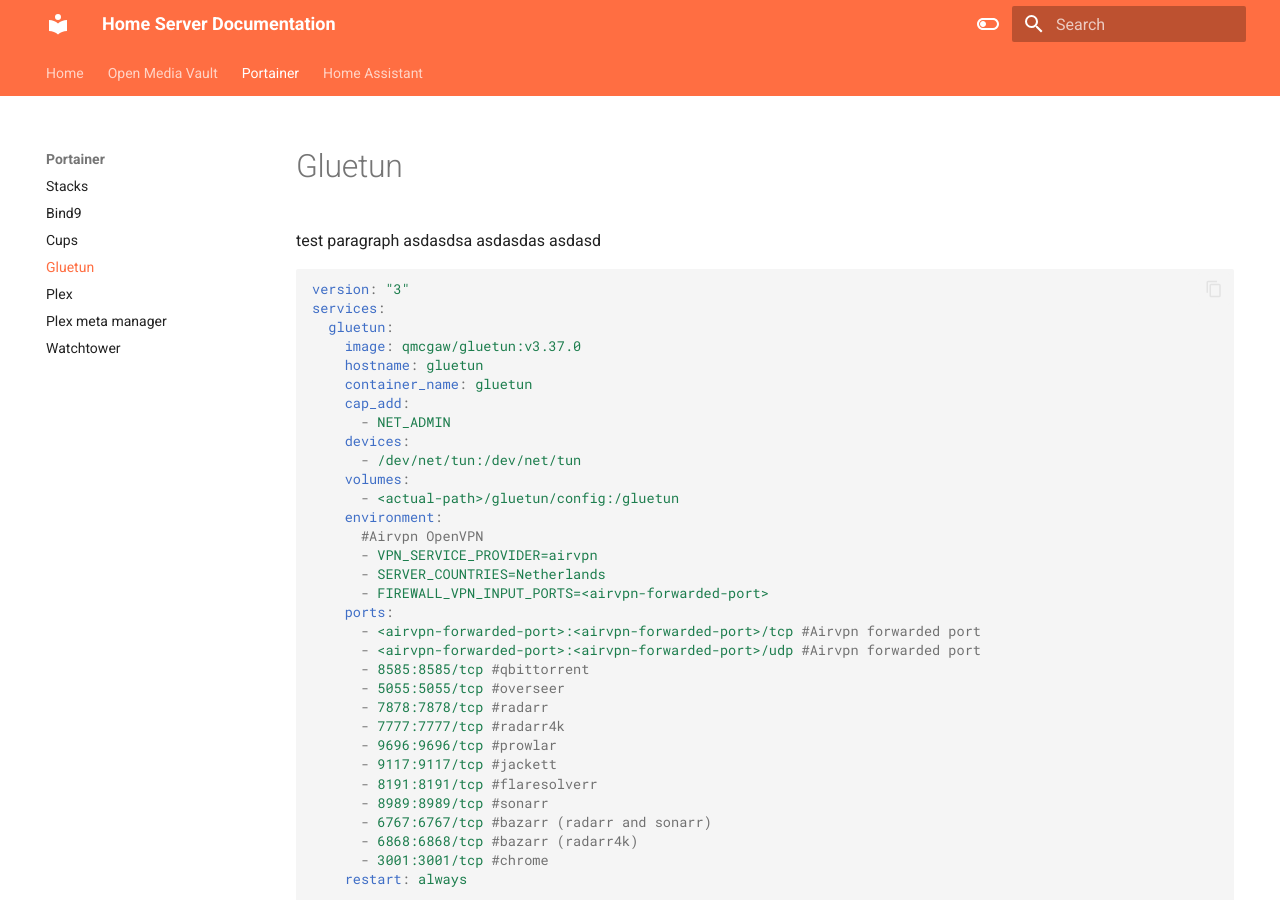
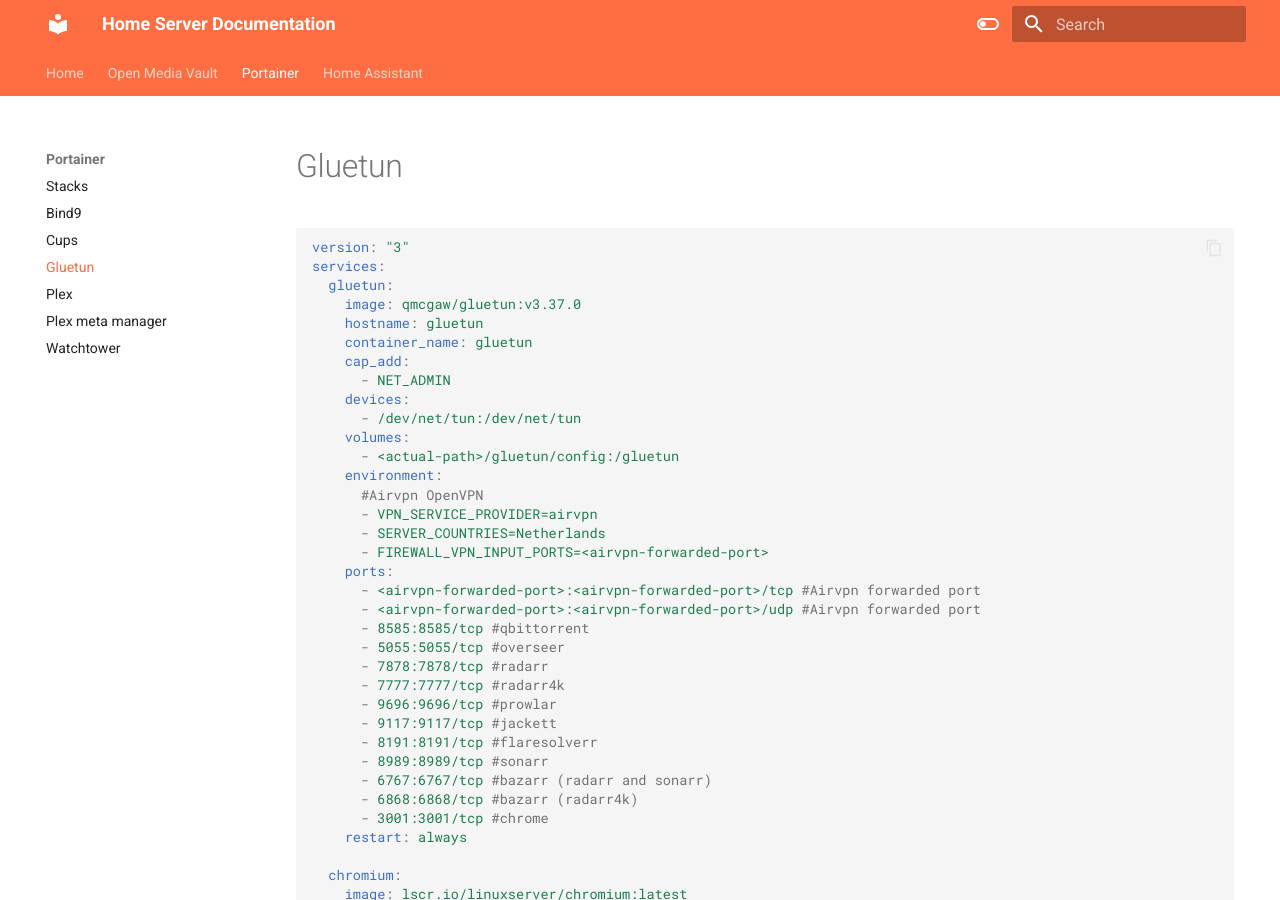
Before and after one commit to N28M/homedocs, an MkDocs documentation site: the page built from docs/stacks/gluetun.md, in a window 1280 px wide and 900 px high. Built offline with MkDocs 1.6.1 and Material for MkDocs 9.7.7, drawn with Linux system fonts in a browser that asks for light colours.

Commit message:
stage changes

````diff
--- a/docs/stacks/gluetun.md
+++ b/docs/stacks/gluetun.md
@@ -1,8 +1,3 @@
-test paragraph
-asdasdsa
-asdasdas
-asdasd
-
 ``` yaml
 version: "3"
 services:
````
